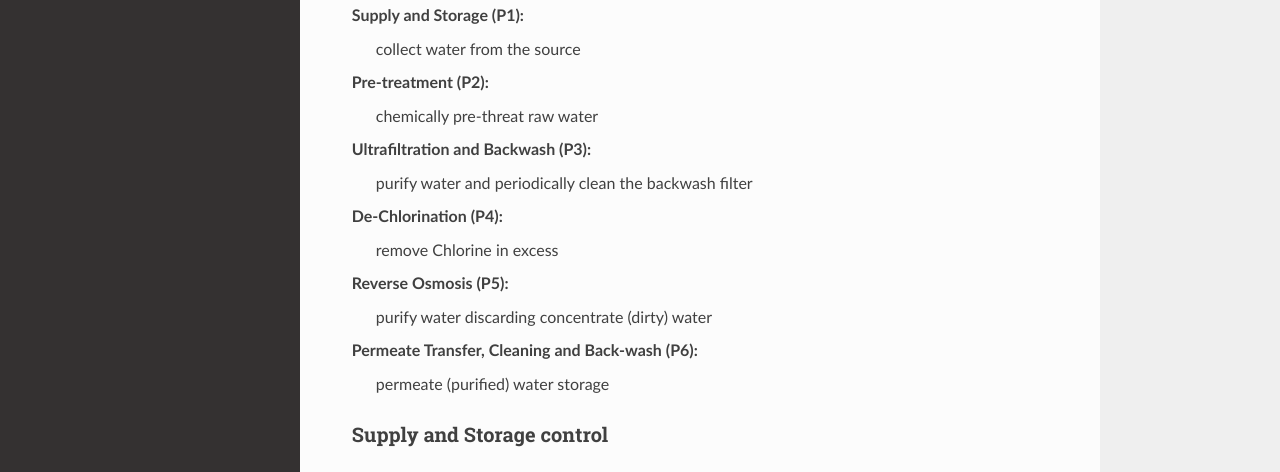
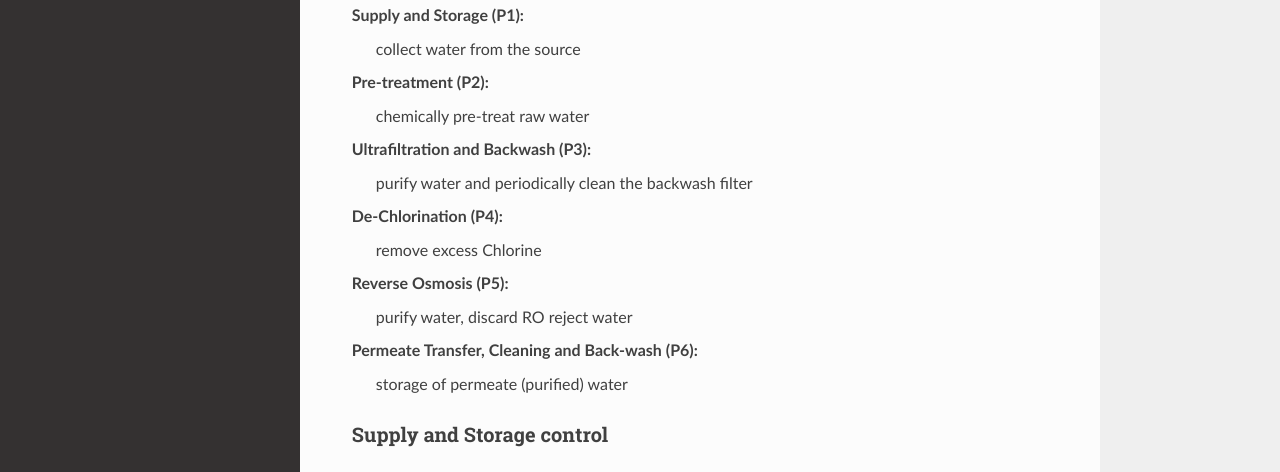
Before and after one commit to scy-phy/minicps, a Sphinx documentation site: the page built from docs/swat-tutorial.rst, in a window 1280 px wide and 900 px high. Shown: the part 425-897 px from the top of the window. Built offline with Sphinx 7.4.7 and the Read the Docs theme 2.0.0, drawn with Linux system fonts in a browser that asks for light colours.

Commit message:
minor change

```diff
--- a/docs/swat-tutorial.rst
+++ b/docs/swat-tutorial.rst
@@ -21,19 +21,19 @@ Supply and Storage (P1):
    collect water from the source
 
 Pre-treatment (P2):
-   chemically pre-threat raw water
+   chemically pre-treat raw water
 
 Ultrafiltration and Backwash (P3):
    purify water and periodically clean the backwash filter
 
 De-Chlorination (P4):
-   remove Chlorine in excess
+   remove excess Chlorine
 
 Reverse Osmosis (P5):
-   purify water discarding concentrate (dirty) water
+   purify water, discard RO reject water
 
 Permeate Transfer, Cleaning and Back-wash (P6):
-   permeate (purified) water storage
+   storage of permeate (purified) water
 
 
 Supply and Storage control
```
